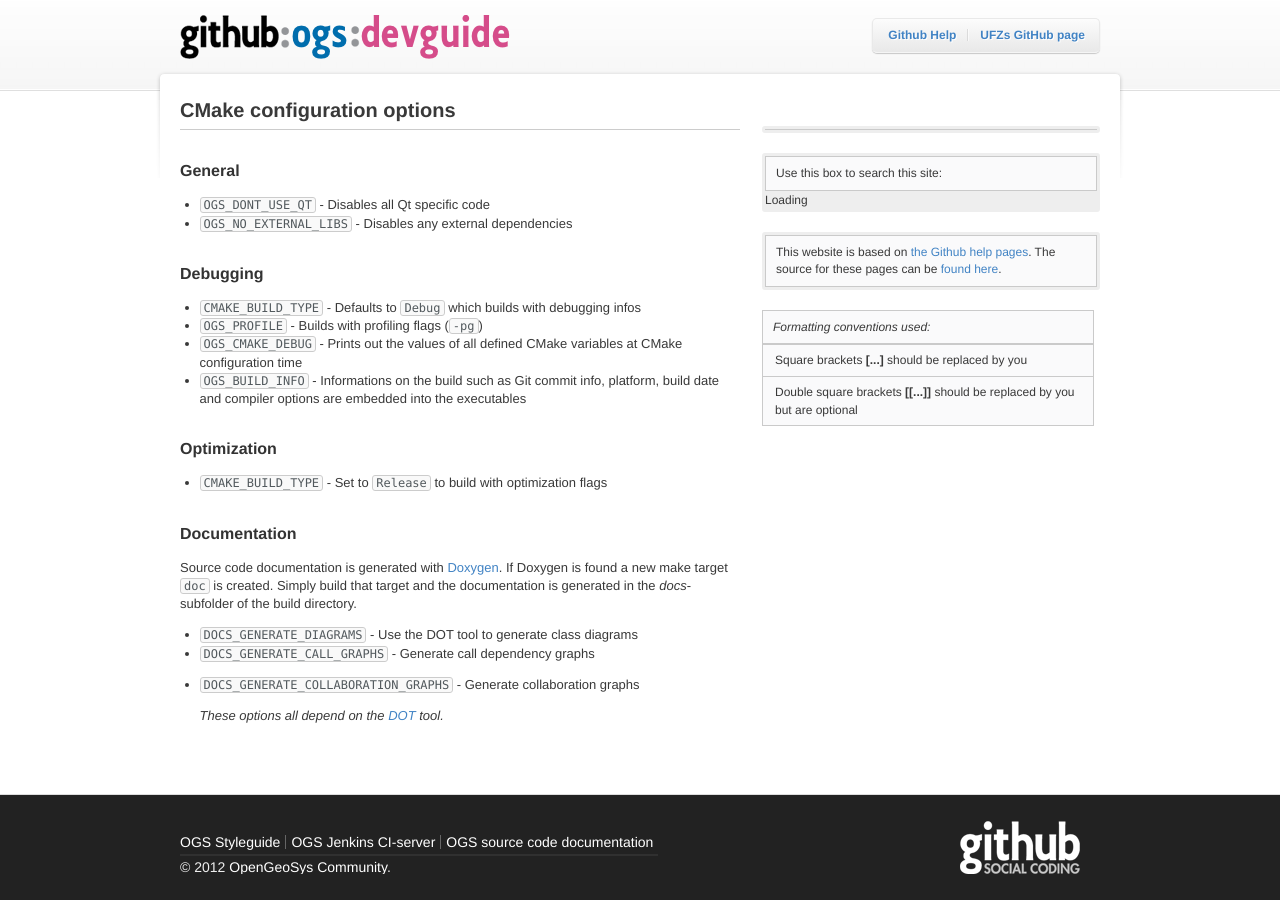
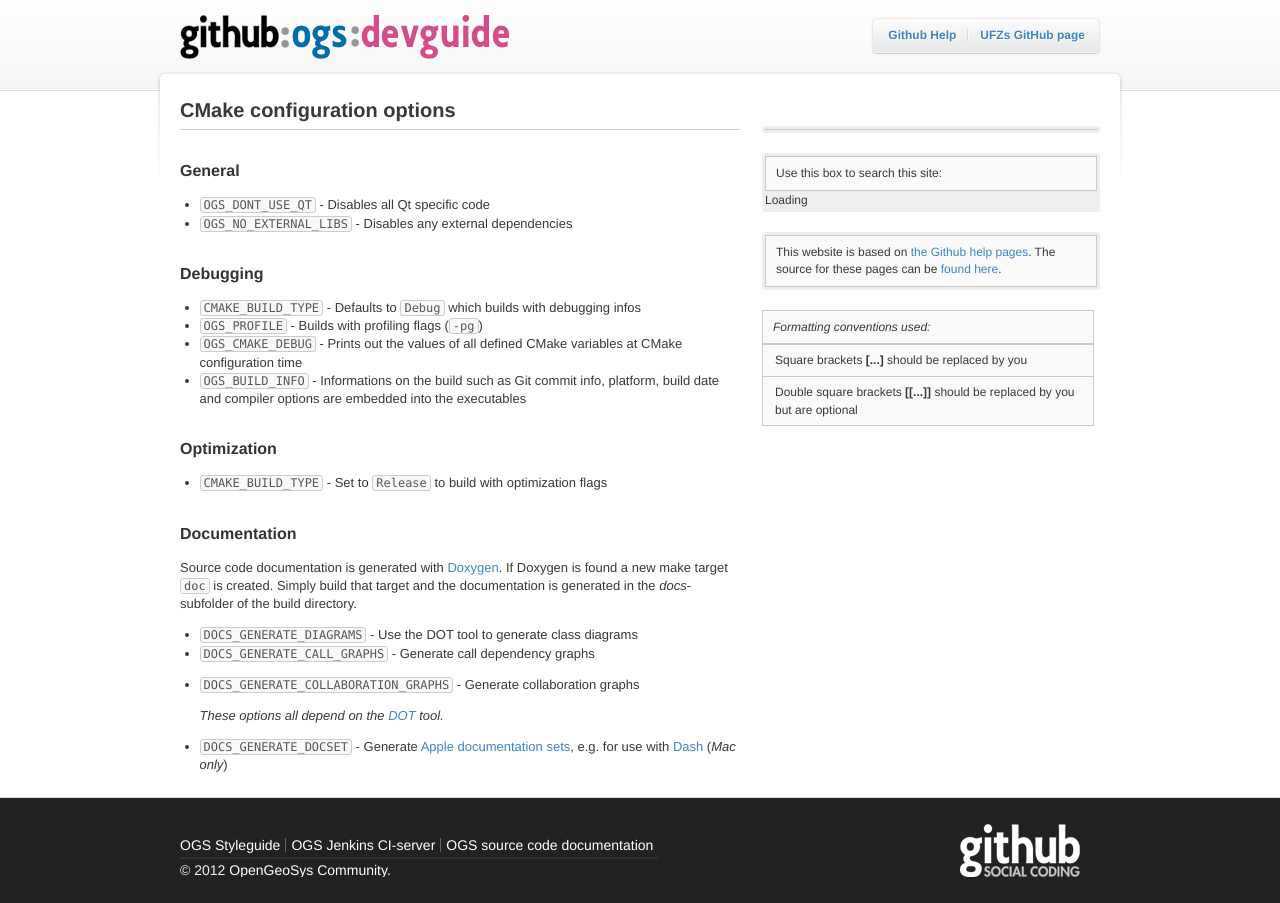
Before and after one commit to ufz/devguide, a Jekyll site: the page built from _posts/2012-04-26-configure-cmake-options.markdown, in a window 1280 px wide. Built offline with Jekyll 4.4.1, drawn with Linux system fonts in a browser that asks for light colours; comment, search, counter and statistics services are not loaded.

Commit message:
Added DOCS_GENERATE_DOCSET option.

```diff
--- a/_posts/2012-04-26-configure-cmake-options.markdown
+++ b/_posts/2012-04-26-configure-cmake-options.markdown
@@ -30,3 +30,5 @@ Source code documentation is generated with [Doxygen](http://www.stack.nl/~dimit
 - `DOCS_GENERATE_COLLABORATION_GRAPHS` - Generate collaboration graphs
 
     *These options all depend on the [DOT](http://www.graphviz.org/) tool.*
+
+- `DOCS_GENERATE_DOCSET` - Generate [Apple documentation sets](http://gentlebytes.com/appledoc-docs-examples-basic/), e.g. for use with [Dash](http://kapeli.com/dash/) (*Mac only*)
```
